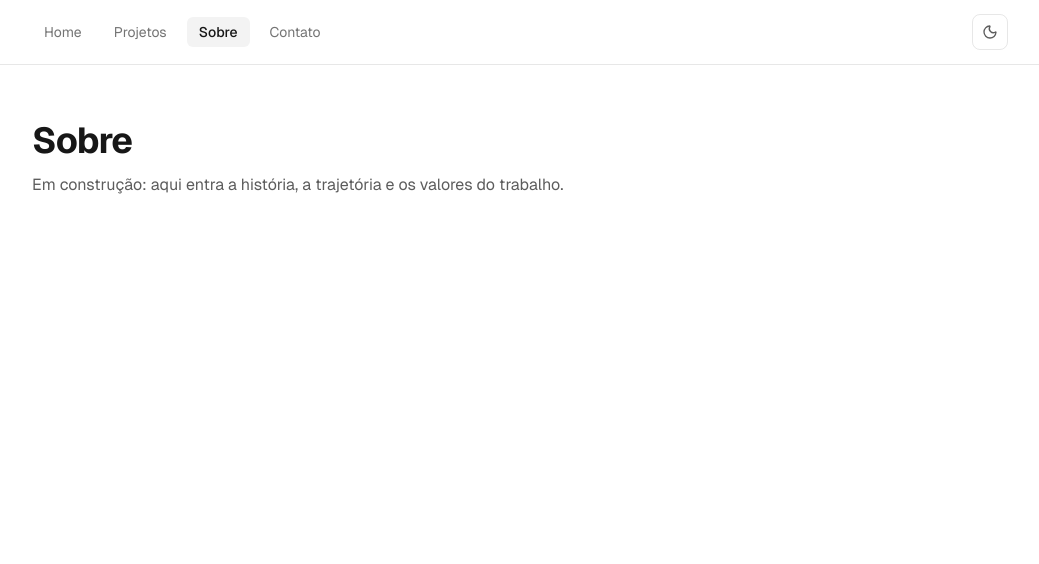
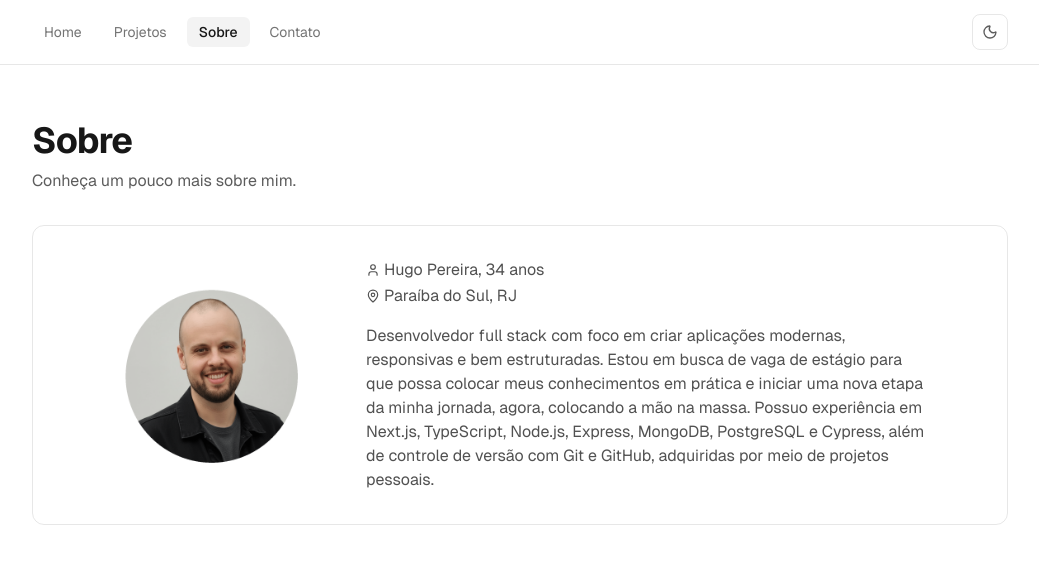
Before and after one commit to hugopereira-cs/hugopereira-cs.github.io, a Next.js app: page /about in a window 1280 px wide. Shown: the top 564 px of the page, without its empty margins (120-1159 px from the left). Built offline with nearby package versions, Linux system fonts and the light colour scheme.

Commit message:
feat: add profile details to about page

```diff
--- /dev/null
+++ b/src/app/about/loading.tsx
@@ -0,0 +1,3 @@
+export default function AboutLoading() {
+  return <div role="status" aria-busy="true" aria-label="Carregando sobre..." />;
+}
--- a/src/app/about/page.tsx
+++ b/src/app/about/page.tsx
@@ -1,15 +1,60 @@
+import { MapPin, User } from "lucide-react";
+import Image from "next/image";
+import { Suspense } from "react";
 import { PageContainer } from "@/components/ui/PageContainer";
+import { getProfile } from "@/lib/data";
+
+function AboutLoading() {
+  return <p role="status">Carregando informações...</p>;
+}
+
+async function AboutContent() {
+  const profile = getProfile();
+
+  return (
+    <div className="flex flex-col sm:flex-row items-center rounded-xl justify-evenly border border-foreground/10 px-5 py-8 text-center text-foreground/75">
+      <div className="relative flex -mx-auto h-48 w-48 overflow-hidden rounded-full">
+        <Image
+          src={profile.photos.about}
+          alt="Foto de perfil de Hugo Pereira"
+          fill
+          sizes="192px"
+          className="object-cover"
+        />
+      </div>
+      <div className="flex flex-col items-start sm:w-[60%]">
+        <div className="max-w-2xl mb-4 text-foreground/75">
+          <ul className="flex flex-col items-start gap-0.5">
+            <li className="flex flex-row items-center gap-1">
+              <User size={14} />
+              {profile.name}, {profile.age} anos
+            </li>
+            <li className="flex flex-row items-center gap-1">
+              <MapPin size={14} />
+              {profile.location}
+            </li>
+          </ul>
+        </div>
+        <p className="mt-4 text-left sm:mt-0">{profile.about}</p>
+      </div>
+    </div>
+  );
+}
 
 export default function AboutPage() {
   return (
     <PageContainer className="py-10 sm:py-14">
       <header className="mb-8">
-        <h1 className="text-3xl font-bold tracking-tight sm:text-4xl">Sobre</h1>
-        <p className="mt-3 max-w-2xl text-foreground/70">
-          Em construção: aqui entra a história, a trajetória e os valores do
-          trabalho.
-        </p>
+        <h1 className="text-3xl font-bold tracking-tight mb-2 sm:text-4xl">
+          Sobre
+        </h1>
+        <span className="max-w-2xl text-foreground/70">
+          Conheça um pouco mais sobre mim.
+        </span>
       </header>
+      <Suspense fallback={<AboutLoading />}>
+        <AboutContent />
+      </Suspense>
     </PageContainer>
   );
 }
--- a/src/data/profile.json
+++ b/src/data/profile.json
@@ -1,10 +1,11 @@
 {
 	"name": "Hugo Pereira",
 	"role": "Desenvolvedor Full Stack",
+  "age": 34,
 	"slogan": "Criatividade em Código & Desenvolvimento Full Stack",
 	"location": "Paraíba do Sul, RJ",
 	"availability": "Em transição de carreira",
-	"about": "Desenvolvedor full stack com foco em criar aplicações modernas, responsivas e bem estruturadas. Possuo experiência em Next.js, TypeScript, Node.js, Express, MongoDB, PostgreSQL e Cypress, além de controle de versão com Git e GitHub.",
+	"about": "Desenvolvedor full stack com foco em criar aplicações modernas, responsivas e bem estruturadas. Estou em busca de vaga de estágio para que possa colocar meus conhecimentos em prática e iniciar uma nova etapa da minha jornada, agora, colocando a mão na massa. Possuo experiência em Next.js, TypeScript, Node.js, Express, MongoDB, PostgreSQL e Cypress, além de controle de versão com Git e GitHub, adquiridas por meio de projetos pessoais.",
 	"photos": {
 		"hero": "/images/professional-photo.png",
 		"about": "/images/aboutSection.png"
--- a/src/types/index.ts
+++ b/src/types/index.ts
@@ -2,7 +2,12 @@
 // Tipos centrais dos dados locais do portfólio.
 // =============================================================================
 
-export type TechCategory = "language" | "frontend" | "backend" | "database" | "tools";
+export type TechCategory =
+  | "language"
+  | "frontend"
+  | "backend"
+  | "database"
+  | "tools";
 
 export type Technology = {
   slug: string;
@@ -64,6 +69,7 @@ export type Contact = {
 export type Profile = {
   name: string;
   role: string;
+  age: number;
   slogan: string;
   location: string;
   availability: string;
```
